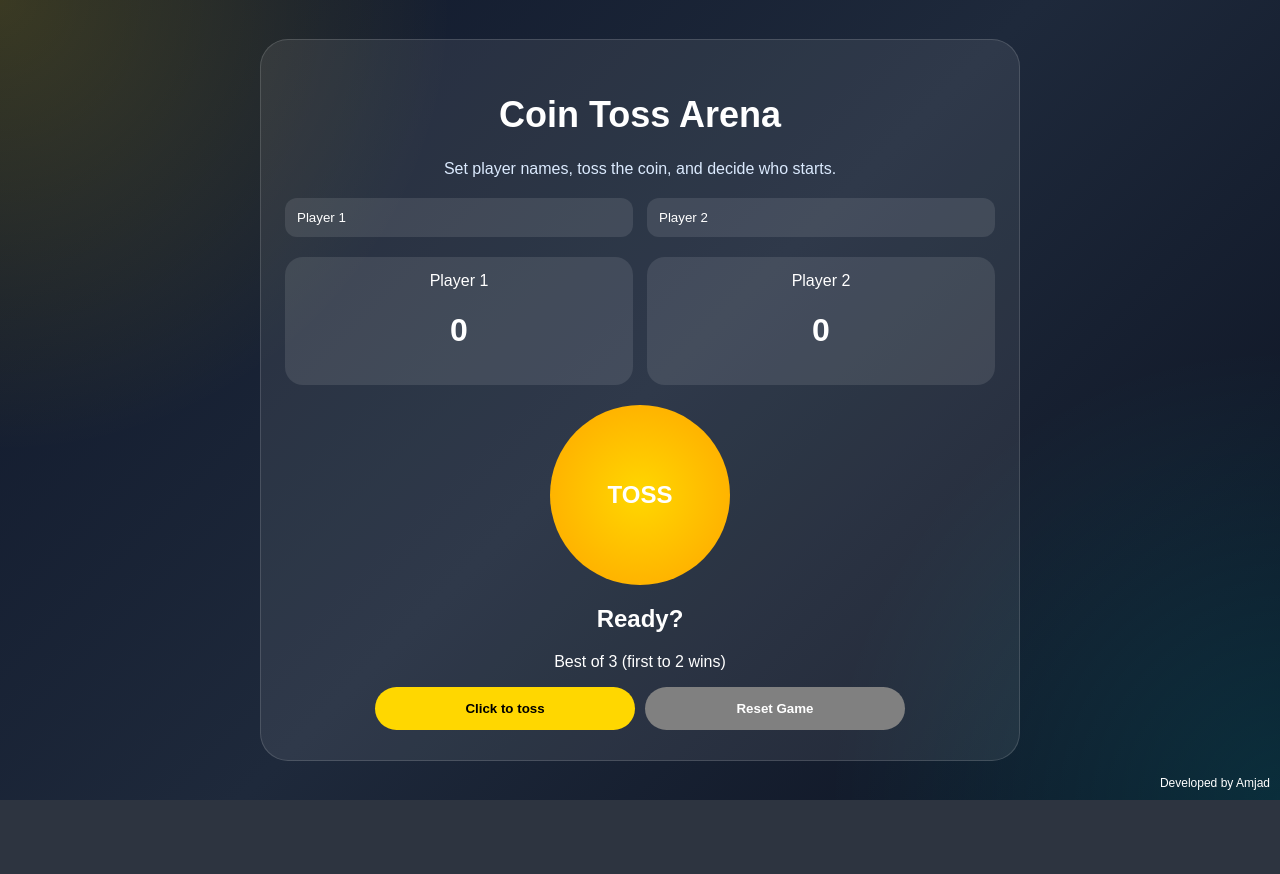
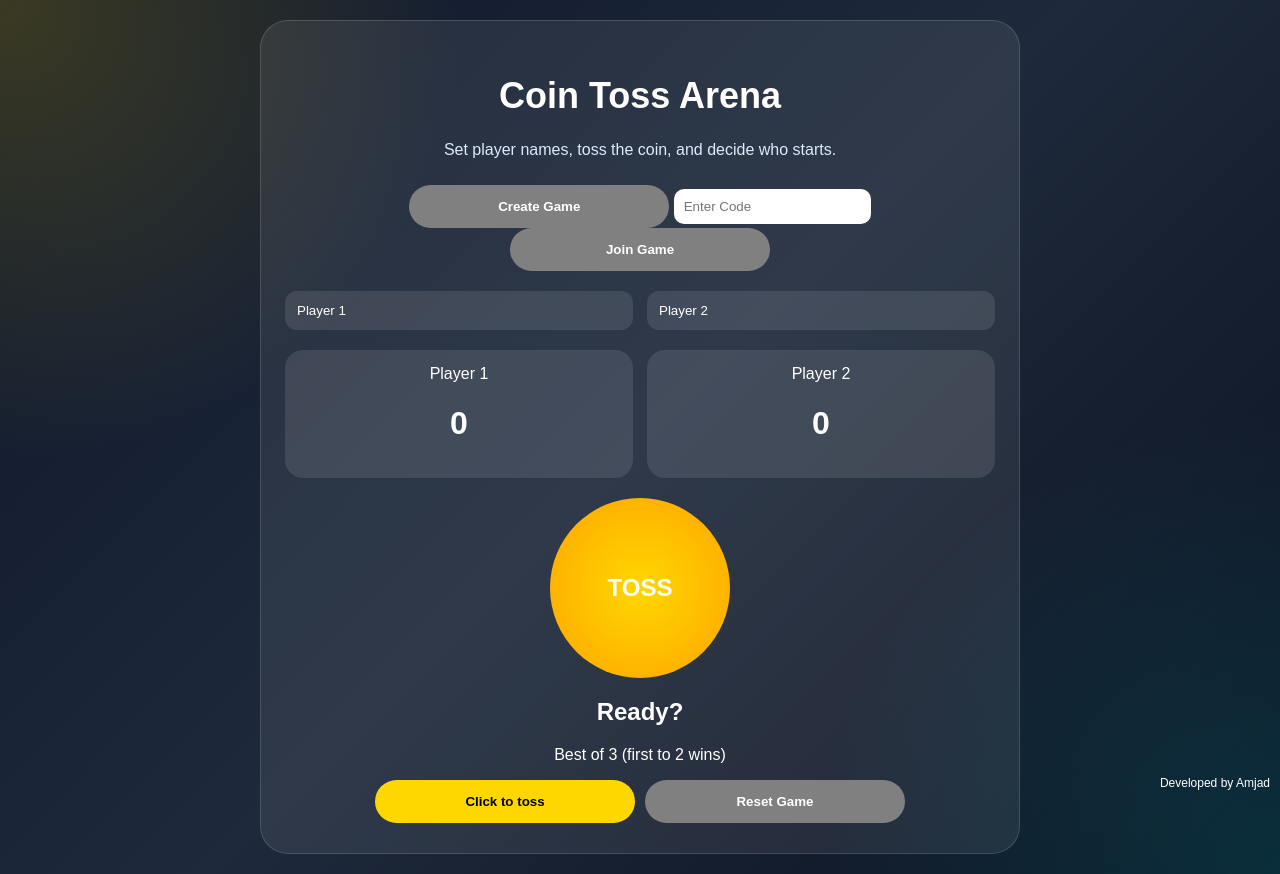
Before and after one commit to Syed-Amjad/coin-toss-app, a Flask app: page / in a window 1280 px wide. Before the commit the page ends 800 px from the top, so only its background shows below. Run offline with Flask 3, Linux system fonts and the light colour scheme; some libraries are stand-ins or nearby versions.

Commit message:
New features added

```diff
--- a/app.py
+++ b/app.py
@@ -1,7 +1,15 @@
-from flask import Flask, render_template, jsonify
+from flask import Flask, render_template, jsonify, request
 import random
+import string
 
 app = Flask(__name__)
+
+# In-memory game storage (simple, not persistent)
+games = {}
+
+
+def generate_code():
+    return ''.join(random.choices(string.ascii_uppercase + string.digits, k=8))
 
 
 @app.route('/')
@@ -9,10 +17,49 @@ def index():
     return render_template('index.html')
 
 
+@app.route('/create_game')
+def create_game():
+    code = generate_code()
+    games[code] = {
+        "players": [],
+        "scores": [0, 0]
+    }
+    return jsonify({"code": code})
+
+
+@app.route('/join_game')
+def join_game():
+    code = request.args.get('code')
+
+    if code not in games:
+        return jsonify({"error": "Invalid code"}), 400
+
+    if len(games[code]["players"]) >= 2:
+        return jsonify({"error": "Game full"}), 400
+
+    games[code]["players"].append("Player")
+
+    return jsonify({"message": "Joined", "players": len(games[code]["players"])})
+
+
 @app.route('/toss')
 def toss():
+    code = request.args.get('code')
+
+    if code not in games:
+        return jsonify({"error": "Invalid game"}), 400
+
     result = random.choice(['Heads', 'Tails'])
-    return jsonify({'result': result})
+
+    if result == "Heads":
+        games[code]["scores"][0] += 1
+    else:
+        games[code]["scores"][1] += 1
+
+    return jsonify({
+        "result": result,
+        "scores": games[code]["scores"]
+    })
 
 
 if __name__ == '__main__':
--- a/templates/index.html
+++ b/templates/index.html
@@ -1,11 +1,9 @@
 <!DOCTYPE html>
-
 <html lang="en">
 <head>
     <meta charset="UTF-8" />
     <meta name="viewport" content="width=device-width, initial-scale=1.0" />
     <title>Coin Toss Arena</title>
-
 
 <style>
     * { box-sizing: border-box; }
@@ -134,8 +132,6 @@
         }
     }
 </style>
-
-
 </head>
 
 <body>
@@ -143,6 +139,24 @@
 <div class="app-card">
     <h1 class="title">Coin Toss Arena</h1>
     <p class="subtitle">Set player names, toss the coin, and decide who starts.</p>
+
+    <!-- ✅ MULTIPLAYER SECTION (ADDED) -->
+    <div style="margin-bottom:20px;">
+        <button class="btn btn-secondary" onclick="createGame()">Create Game</button>
+
+        <input id="gameCodeInput" placeholder="Enter Code"
+               style="padding:10px;border-radius:10px;border:none;margin-top:10px;">
+
+        <button class="btn btn-secondary" onclick="joinGame()">Join Game</button>
+
+        <p id="gameCodeDisplay"></p>
+
+        <div id="shareLinks" style="display:none;">
+            <a id="whatsappShare" target="_blank">Share WhatsApp</a><br>
+            <a id="smsShare" target="_blank">Share SMS</a><br>
+            <a id="emailShare" target="_blank">Share Email</a>
+        </div>
+    </div>
 
 <div class="players-section">
     <div class="player-box">
@@ -174,7 +188,6 @@
     <button class="btn btn-secondary" onclick="resetGame()">Reset Game</button>
 </div>
 
-
 </div>
 
 <div class="footer">Developed by Amjad</div>
@@ -183,14 +196,13 @@
     <source src="/static/sound/toss.mp3">
 </audio>
 
-<!-- Confetti -->
-
 <script src="https://cdn.jsdelivr.net/npm/canvas-confetti@1.6.0/dist/confetti.browser.min.js"></script>
 
 <script>
 let scorePlayer1 = 0;
 let scorePlayer2 = 0;
 let gameOver = false;
+let gameCode = null; // ✅ ADDED
 
 const player1Input = document.getElementById('player1');
 const player2Input = document.getElementById('player2');
@@ -209,11 +221,7 @@ function syncNames() {
 }
 
 function fireConfetti() {
-    confetti({
-        particleCount: 150,
-        spread: 90,
-        origin: { y: 0.6 }
-    });
+    confetti({ particleCount: 150, spread: 90, origin: { y: 0.6 } });
 }
 
 function setGameWinner(name) {
@@ -221,7 +229,6 @@ function setGameWinner(name) {
     document.getElementById('resultText').textContent = name + " wins the match 🎉";
     document.getElementById('statusText').textContent = "Game over";
     document.getElementById('tossBtn').disabled = true;
-
     fireConfetti();
 }
 
@@ -232,11 +239,15 @@ function tossCoin() {
 
     const coin = document.getElementById('coin');
     coin.classList.add('flipping');
-
     document.getElementById('tossSound').play();
 
+    const url = gameCode ? `/toss?code=${gameCode}` : '/toss';
+
     setTimeout(() => {
-        const result = Math.random() < 0.5 ? 'Heads' : 'Tails';
+        fetch(url)
+            .then(res => res.json())
+            .then(data => {
+                const result = data.result;
 
                 if (result === 'Heads') {
                     scorePlayer1++;
@@ -255,6 +266,7 @@ function tossCoin() {
                 if (scorePlayer2 === 2) setGameWinner(getPlayer2Name());
 
                 coin.classList.remove('flipping');
+            });
     }, 1500);
 }
 
@@ -271,6 +283,43 @@ function resetGame() {
     document.getElementById('tossBtn').disabled = false;
 }
 
+function createGame() {
+    fetch('/create_game')
+        .then(res => res.json())
+        .then(data => {
+            gameCode = data.code;
+            document.getElementById('gameCodeDisplay').innerText = "Game Code: " + gameCode;
+
+            const url = window.location.origin + "?code=" + gameCode;
+
+            document.getElementById('whatsappShare').href =
+                "https://wa.me/?text=Join my game: " + url;
+
+            document.getElementById('smsShare').href =
+                "sms:?body=Join my game: " + url;
+
+            document.getElementById('emailShare').href =
+                "mailto:?subject=Join Game&body=" + url;
+
+            document.getElementById('shareLinks').style.display = 'block';
+        });
+}
+
+function joinGame() {
+    const code = document.getElementById('gameCodeInput').value;
+
+    fetch('/join_game?code=' + code)
+        .then(res => res.json())
+        .then(data => {
+            if (data.error) {
+                alert(data.error);
+            } else {
+                gameCode = code;
+                alert("Joined game!");
+            }
+        });
+}
+
 player1Input.addEventListener('input', syncNames);
 player2Input.addEventListener('input', syncNames);
 
```
Lines whose indentation alone changed are shown as unchanged.
